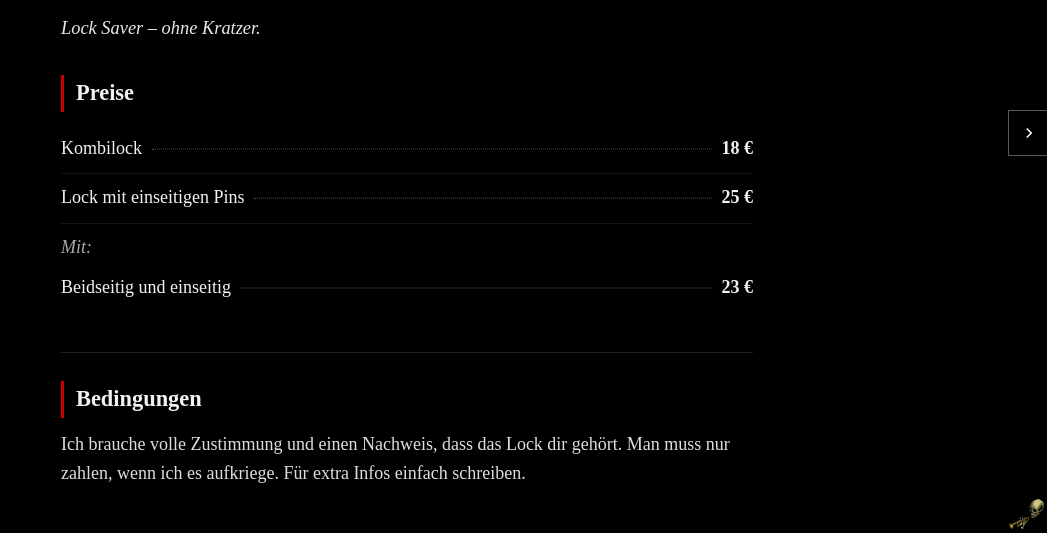
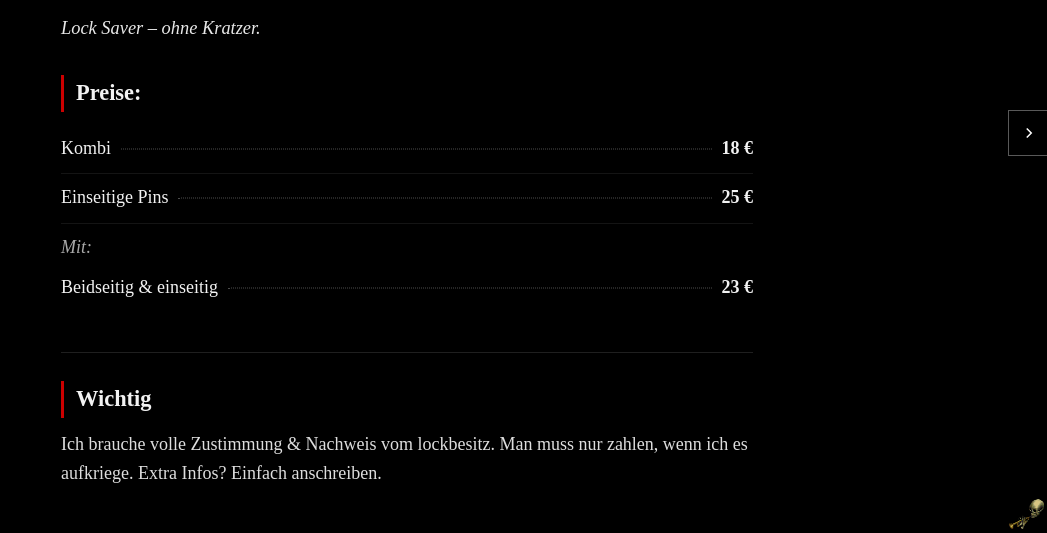
Before and after one commit to w4hkn/GratisGeld, a plain HTML site: page lock-assist.html in a window 1280 px wide. Shown: the part 267-800 px from the top of the page, without its empty margins (233-1280 px from the left). Drawn offline with Linux system fonts and the light colour scheme.

Commit message:
Update lock-assist.html

```diff
--- a/lock-assist.html
+++ b/lock-assist.html
@@ -3,7 +3,7 @@
 <head>
   <meta charset="UTF-8">
   <meta name="viewport" content="width=device-width, initial-scale=1.0">
-  <title>Lock Assist &ndash; Stabil</title>
+  <title>Lock savert &ndash; Stabil</title>
   <link rel="stylesheet" href="besa.css">
 </head>
 <body>
@@ -21,21 +21,21 @@
     <p class="lead">Lock Saver &ndash; ohne Kratzer.</p>
 
     <section class="content-block">
-      <h2>Preise</h2>
+      <h2>Preise:</h2>
       <ul class="price-list">
         <li>
-          <span class="price-name">Kombilock</span>
+          <span class="price-name">Kombi</span>
           <span class="price-dots"></span>
           <span class="price-value">18 &euro;</span>
         </li>
         <li>
-          <span class="price-name">Lock mit einseitigen Pins</span>
+          <span class="price-name">Einseitige Pins</span>
           <span class="price-dots"></span>
           <span class="price-value">25 &euro;</span>
         </li>
         <li class="price-label">Mit:</li>
         <li>
-          <span class="price-name">Beidseitig und einseitig</span>
+          <span class="price-name">Beidseitig & einseitig</span>
           <span class="price-dots"></span>
           <span class="price-value">23 &euro;</span>
         </li>
@@ -43,8 +43,8 @@
     </section>
 
     <section class="content-block">
-      <h2>Bedingungen</h2>
-      <p>Ich brauche volle Zustimmung und einen Nachweis, dass das Lock dir geh&ouml;rt. Man muss nur zahlen, wenn ich es aufkriege. F&uuml;r extra Infos einfach schreiben.</p>
+      <h2>Wichtig</h2>
+      <p>Ich brauche volle Zustimmung & Nachweis vom lockbesitz. Man muss nur zahlen, wenn ich es aufkriege. Extra Infos? Einfach anschreiben.</p>
     </section>
   </main>
 
```
